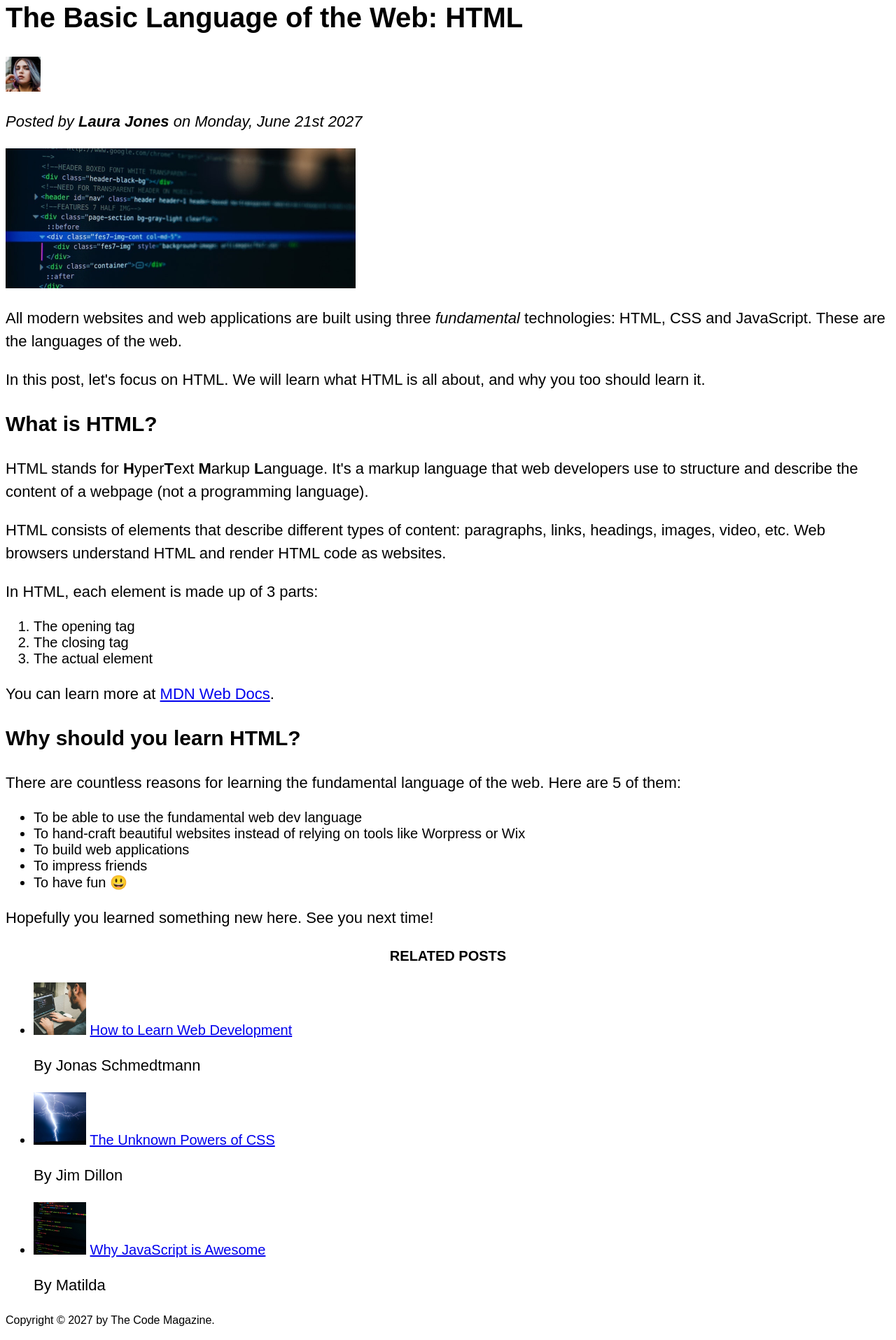
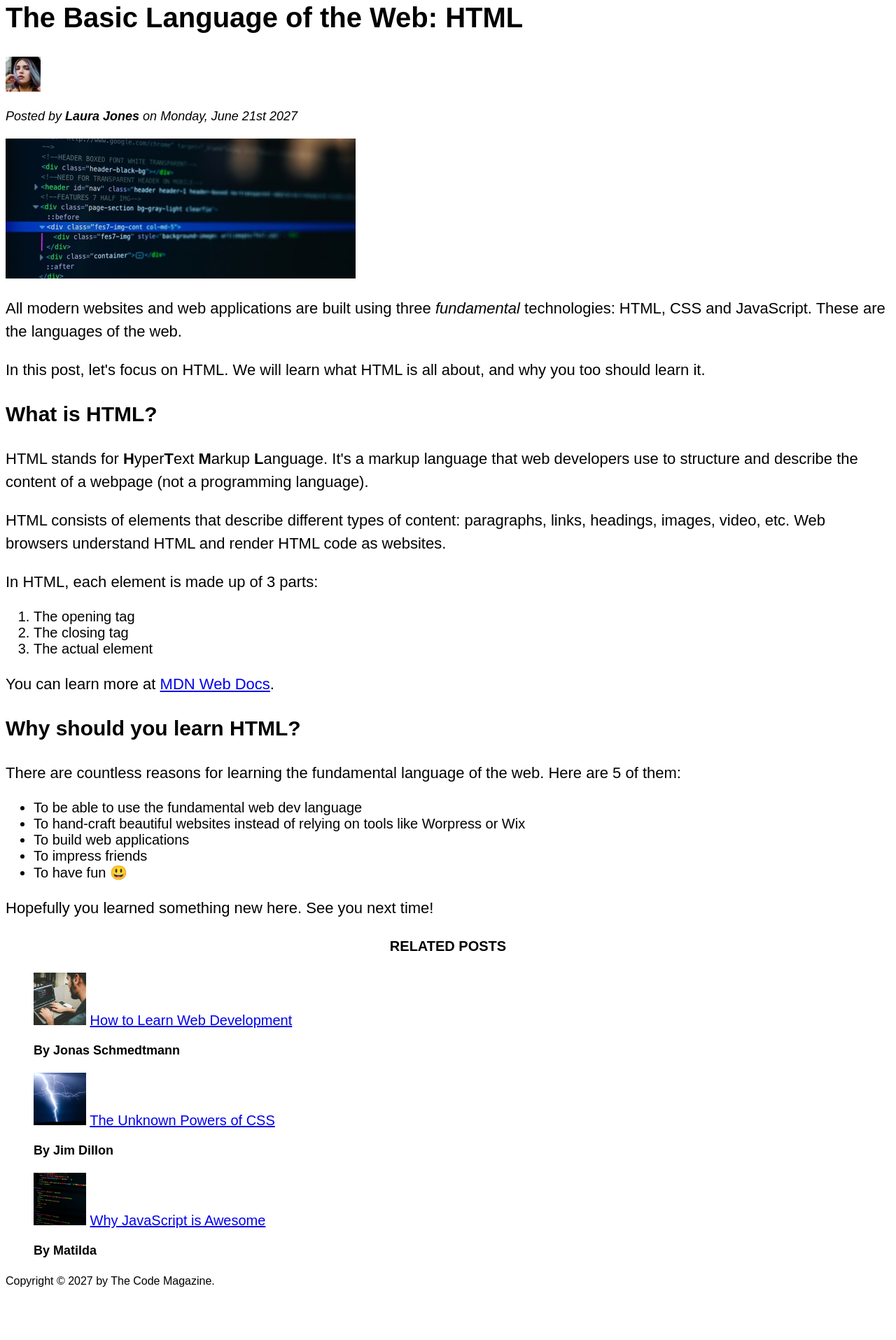
Before and after one commit to andikadwikid/Learn-CSS, a plain HTML site: page index.html in a window 1280 px wide. Shown: the part 114-2029 px from the top of the page at 70% size. After the commit the page ends 1973 px from the top, so only its background shows below. Drawn offline with Linux system fonts and the light colour scheme.

Commit message:
Class and ID

```diff
--- a/css/style.css
+++ b/css/style.css
@@ -17,7 +17,7 @@ h1 {
 h2 {
     /* tidak masalah walau h2 lebih bisar dari h1
     meskipun h1 adalah judul utama halaman, tidak berarti bahwa harus besar juga
-    tapi tentang semua semnatik bukan hanya tentang tampilan */
+    ,tapi tentang semua semnatik bukan hanya tentang tampilan */
     font-size: 40px;
 }
 
@@ -41,10 +41,28 @@ li {
     font-size: 20px;
 }
 
-footer p {
+/* footer p {
+    font-size: 16px;
+} */
+
+/* article header p {
+    font-style: italic;
+} */
+
+#author {
+    font-style: italic;
+    font-size: 18px;
+}
+
+#copyright {
     font-size: 16px;
 }
 
-article header p {
-    font-style: italic;
+.related {
+    list-style: none;
 }
+
+.related-author {
+    font-size: 18px;
+    font-weight: bold;
+}
--- a/index.html
+++ b/index.html
@@ -34,7 +34,7 @@
 
       <img src="img/laura-jones.jpg" alt="Headshot of Laura Jones" height="50" width="50" />
 
-      <p>Posted by <strong>Laura Jones</strong> on Monday, June 21st 2027</p>
+      <p id="author">Posted by <strong>Laura Jones</strong> on Monday, June 21st 2027</p>
 
       <img src="img/post-img.jpg" alt="HTML code on a screen" width="500" height="200" />
     </header>
@@ -100,27 +100,27 @@
   <aside>
     <h4>Related posts</h4>
 
-    <ul>
+    <ul class="related">
       <li>
         <img src="img/related-1.jpg" alt="Person programming" width="75" width="75" />
         <a href="#">How to Learn Web Development</a>
-        <p>By Jonas Schmedtmann</p>
+        <p class="related-author">By Jonas Schmedtmann</p>
       </li>
       <li>
         <img src="img/related-2.jpg" alt="Lightning" width="75" heigth="75" />
         <a href="#">The Unknown Powers of CSS</a>
-        <p>By Jim Dillon</p>
+        <p class="related-author">By Jim Dillon</p>
       </li>
       <li>
         <img src="img/related-3.jpg" alt="JavaScript code on a screen" width="75" height="75" />
         <a href="#">Why JavaScript is Awesome</a>
-        <p>By Matilda</p>
+        <p class="related-author">By Matilda</p>
       </li>
     </ul>
   </aside>
 
   <footer>
-    <p>
+    <p id="copyright">
       Copyright &copy; 2027 by The Code Magazine.
     </p>
   </footer>
```
